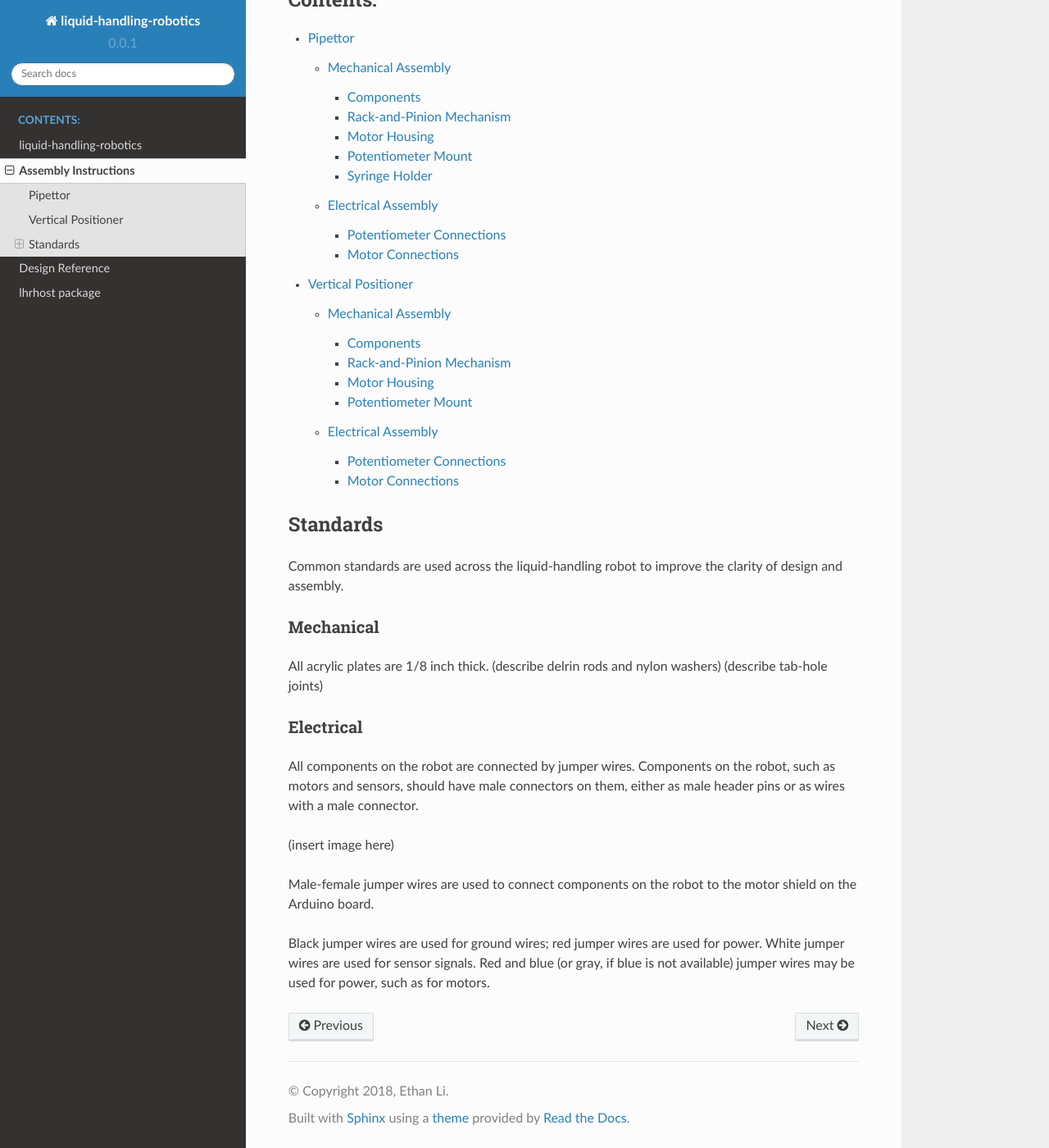
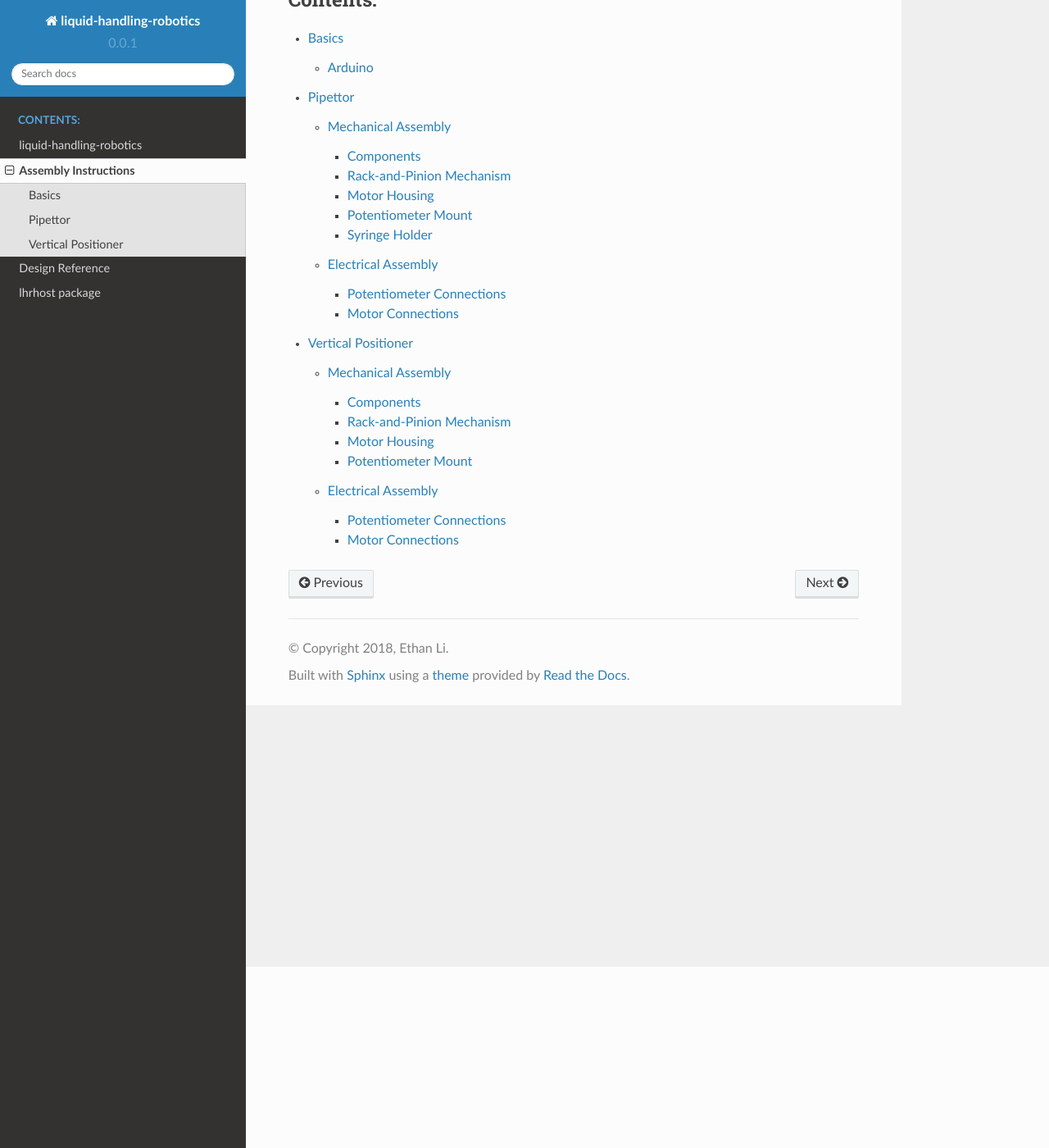
Before and after one commit to ethanjli/liquid-handling-robotics, a Sphinx documentation site: the page built from docs/source/assembly/index.rst, in a window 1280 px wide and 1400 px high, scrolled down 221 px. Shown: the whole window at 82% size. Built offline with Sphinx 7.4.7 and the Read the Docs theme 2.0.0, drawn with Linux system fonts in a browser that asks for light colours.

Commit message:
Added assembly basics page for any legwork to do before module assembly.

```diff
--- a/docs/source/assembly/index.rst
+++ b/docs/source/assembly/index.rst
@@ -7,26 +7,6 @@ This is a reference guide to sequential assembly of the liquid-handling robot.
    :maxdepth: 3
    :caption: Contents:
 
+   basics
    pipettor/index
    verticalpositioner/index
-
-Standards
----------
-
-Common standards are used across the liquid-handling robot to improve the clarity of design and assembly.
-
-Mechanical
-~~~~~~~~~~
-
-All acrylic plates are 1/8 inch thick. (describe delrin rods and nylon washers) (describe tab-hole joints)
-
-Electrical
-~~~~~~~~~~
-
-All components on the robot are connected by jumper wires. Components on the robot, such as motors and sensors, should have male connectors on them, either as male header pins or as wires with a male connector.
-
-(insert image here)
-
-Male-female jumper wires are used to connect components on the robot to the motor shield on the Arduino board.
-
-Black jumper wires are used for ground wires; red jumper wires are used for power. White jumper wires are used for sensor signals. Red and blue (or gray, if blue is not available) jumper wires may be used for power, such as for motors.
```
Also changed, not shown: docs/source/assembly/basics.rst (added, +11 -0 lines).
